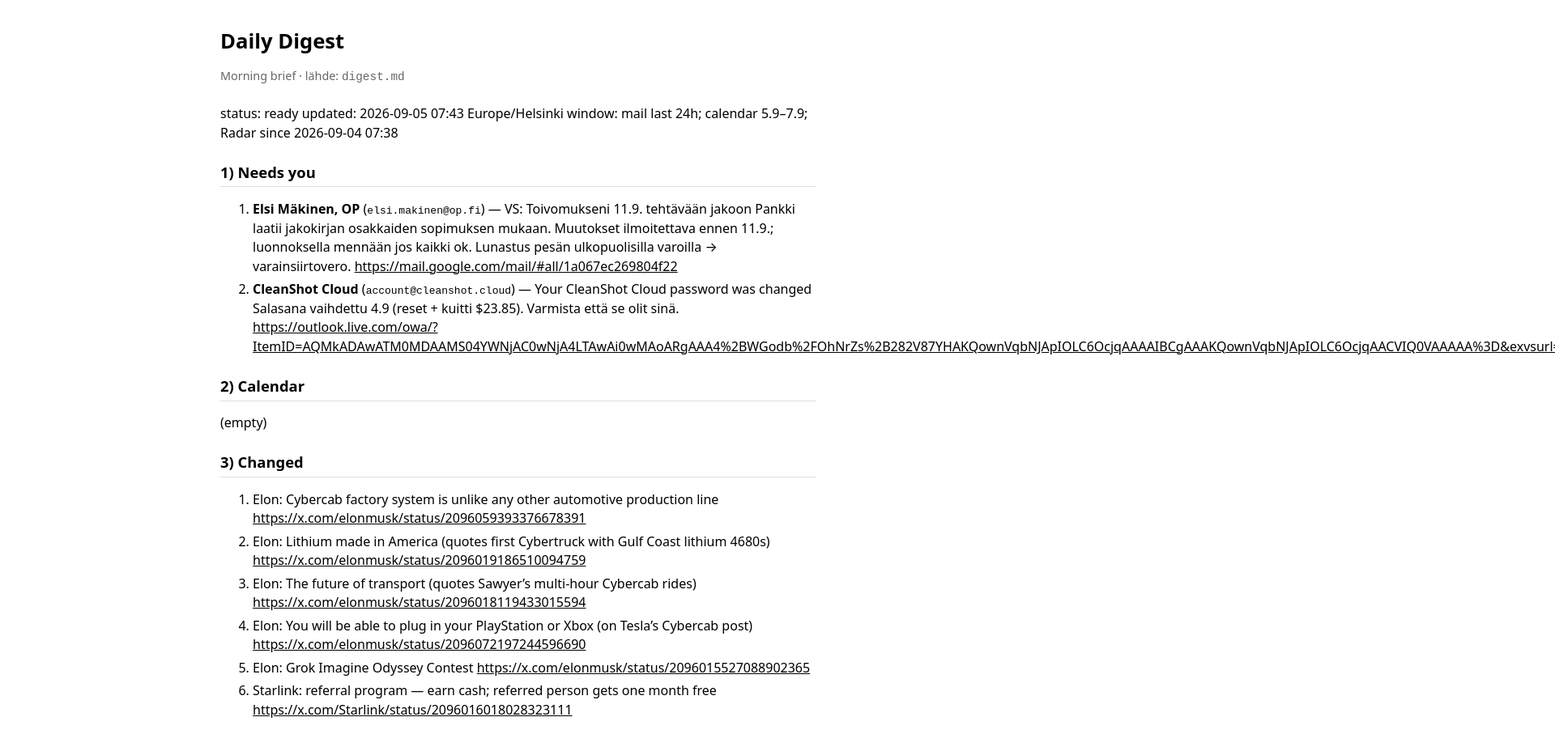
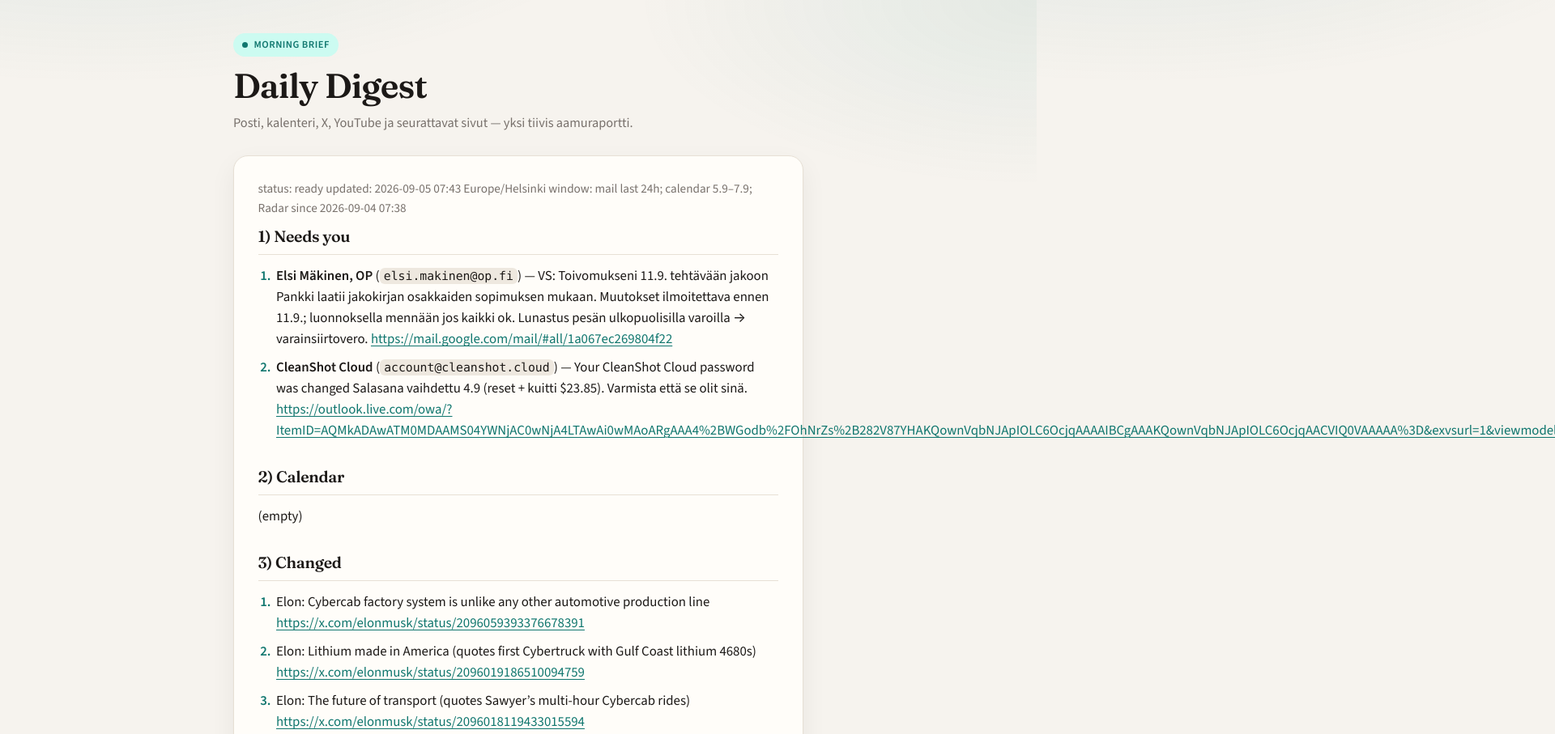
Before and after one commit to jukka12/daily-digest, a plain HTML site: page index.html in a window 1280 px wide. Shown: the top 907 px of the page at 81% size, 1920 px wide, since content can reach past the window. Drawn offline with nearby package versions, Linux system fonts and the light colour scheme.

Commit message:
Restyle Daily Digest as a polished editorial web page

```diff
--- a/index.html
+++ b/index.html
@@ -3,32 +3,189 @@
 <head>
 <meta charset="utf-8">
 <meta name="viewport" content="width=device-width, initial-scale=1">
+<meta name="color-scheme" content="light dark">
 <title>Daily Digest</title>
+<link rel="preconnect" href="https://fonts.googleapis.com">
+<link rel="preconnect" href="https://fonts.gstatic.com" crossorigin>
+<link href="https://fonts.googleapis.com/css2?family=Fraunces:opsz,wght@9..144,500;9..144,600&family=Source+Sans+3:ital,wght@0,400;0,500;0,600;1,400&display=swap" rel="stylesheet">
 <style>
-  :root { color-scheme: light dark; }
-  body { font-family: ui-sans-serif, system-ui, -apple-system, Segoe UI, sans-serif; max-width: 46rem; margin: 2rem auto; padding: 0 1rem; line-height: 1.45; }
-  h1 { font-size: 1.6rem; margin-bottom: 0.25rem; }
-  .meta { color: #666; font-size: 0.9rem; margin-bottom: 1.5rem; }
-  a { color: inherit; }
-  @media (prefers-color-scheme: dark) { .meta { color: #aaa; } }
+  :root {
+    --bg: #f6f3ee;
+    --bg-elev: #fffdf9;
+    --ink: #1c1917;
+    --muted: #78716c;
+    --line: #e7e0d5;
+    --accent: #0f766e;
+    --accent-soft: #ccfbf1;
+    --danger: #b91c1c;
+    --shadow: 0 1px 2px rgba(28, 25, 23, 0.04), 0 12px 32px rgba(28, 25, 23, 0.06);
+    --radius: 18px;
+  }
+  @media (prefers-color-scheme: dark) {
+    :root {
+      --bg: #0c0a09;
+      --bg-elev: #1c1917;
+      --ink: #fafaf9;
+      --muted: #a8a29e;
+      --line: #292524;
+      --accent: #5eead4;
+      --accent-soft: #134e4a;
+      --danger: #fca5a5;
+      --shadow: 0 1px 2px rgba(0,0,0,0.35), 0 16px 40px rgba(0,0,0,0.35);
+    }
+  }
+  * { box-sizing: border-box; }
+  html { -webkit-text-size-adjust: 100%; }
+  body {
+    margin: 0;
+    min-height: 100vh;
+    background:
+      radial-gradient(1200px 500px at 10% -10%, color-mix(in srgb, var(--accent) 12%, transparent), transparent 60%),
+      radial-gradient(900px 420px at 100% 0%, color-mix(in srgb, var(--accent) 8%, transparent), transparent 55%),
+      var(--bg);
+    color: var(--ink);
+    font-family: "Source Sans 3", ui-sans-serif, system-ui, -apple-system, sans-serif;
+    font-size: 1.05rem;
+    line-height: 1.55;
+  }
+  .shell {
+    width: min(44rem, calc(100% - 2rem));
+    margin: 0 auto;
+    padding: 2.5rem 0 4rem;
+  }
+  header.hero {
+    margin-bottom: 1.75rem;
+  }
+  .eyebrow {
+    display: inline-flex;
+    align-items: center;
+    gap: 0.45rem;
+    padding: 0.28rem 0.7rem;
+    border-radius: 999px;
+    background: var(--accent-soft);
+    color: var(--accent);
+    font-size: 0.78rem;
+    font-weight: 600;
+    letter-spacing: 0.04em;
+    text-transform: uppercase;
+  }
+  .eyebrow::before {
+    content: "";
+    width: 0.45rem;
+    height: 0.45rem;
+    border-radius: 50%;
+    background: currentColor;
+  }
+  h1 {
+    font-family: Fraunces, Georgia, serif;
+    font-weight: 600;
+    font-size: clamp(2rem, 4vw, 2.65rem);
+    letter-spacing: -0.02em;
+    line-height: 1.1;
+    margin: 0.85rem 0 0.55rem;
+  }
+  .lede {
+    margin: 0;
+    color: var(--muted);
+    max-width: 36rem;
+    font-size: 1.02rem;
+  }
+  .panel {
+    background: var(--bg-elev);
+    border: 1px solid var(--line);
+    border-radius: var(--radius);
+    box-shadow: var(--shadow);
+    padding: clamp(1.25rem, 3vw, 1.85rem);
+  }
+  #err:empty { display: none; }
+  #err {
+    margin-bottom: 1rem;
+    padding: 0.85rem 1rem;
+    border-radius: 12px;
+    background: color-mix(in srgb, var(--danger) 12%, transparent);
+    color: var(--danger);
+    font-size: 0.95rem;
+  }
   #content h1 { display: none; }
-  #content h2 { font-size: 1.15rem; margin-top: 1.5rem; border-bottom: 1px solid #ddd; padding-bottom: 0.25rem; }
-  @media (prefers-color-scheme: dark) { #content h2 { border-color: #444; } }
-  #content p, #content li { margin: 0.35rem 0; }
-  #err { color: #b00020; }
+  #content > p:first-of-type {
+    color: var(--muted);
+    font-size: 0.95rem;
+    margin-top: 0;
+  }
+  #content h2 {
+    font-family: Fraunces, Georgia, serif;
+    font-size: 1.22rem;
+    font-weight: 600;
+    letter-spacing: -0.015em;
+    margin: 1.85rem 0 0.75rem;
+    padding-bottom: 0.45rem;
+    border-bottom: 1px solid var(--line);
+  }
+  #content h2:first-of-type { margin-top: 0.35rem; }
+  #content p {
+    margin: 0.45rem 0;
+  }
+  #content ol {
+    margin: 0.4rem 0 0.9rem;
+    padding-left: 1.2rem;
+  }
+  #content li {
+    margin: 0.55rem 0;
+    padding-left: 0.2rem;
+  }
+  #content li::marker {
+    color: var(--accent);
+    font-weight: 600;
+  }
+  #content strong {
+    font-weight: 600;
+  }
+  #content a {
+    color: var(--accent);
+    text-decoration: underline;
+    text-decoration-thickness: 1px;
+    text-underline-offset: 0.18em;
+  }
+  #content a:hover {
+    text-decoration-thickness: 2px;
+  }
+  #content code {
+    font-family: ui-monospace, SFMono-Regular, Menlo, Consolas, monospace;
+    font-size: 0.88em;
+    padding: 0.1em 0.35em;
+    border-radius: 6px;
+    background: color-mix(in srgb, var(--line) 70%, transparent);
+  }
+  footer.note {
+    margin-top: 1.25rem;
+    color: var(--muted);
+    font-size: 0.85rem;
+  }
+  footer.note a { color: inherit; }
 </style>
 </head>
 <body>
-  <h1>Daily Digest</h1>
-  <p class="meta">Morning brief · lähde: <code>digest.md</code></p>
-  <div id="err"></div>
-  <article id="content">Ladataan…</article>
+  <div class="shell">
+    <header class="hero">
+      <span class="eyebrow">Morning brief</span>
+      <h1>Daily Digest</h1>
+      <p class="lede">Posti, kalenteri, X, YouTube ja seurattavat sivut — yksi tiivis aamuraportti.</p>
+    </header>
+    <div id="err"></div>
+    <main class="panel">
+      <article id="content">Ladataan…</article>
+    </main>
+    <footer class="note">Lähde: <code>digest.md</code> · <a href="https://github.com/jukka12/daily-digest">jukka12/daily-digest</a></footer>
+  </div>
   <script src="https://cdn.jsdelivr.net/npm/marked/marked.min.js"></script>
   <script>
     fetch('digest.md', { cache: 'no-store' })
       .then(r => { if (!r.ok) throw new Error(r.status + ' ' + r.statusText); return r.text(); })
       .then(t => { document.getElementById('content').innerHTML = marked.parse(t); })
-      .catch(e => { document.getElementById('err').textContent = 'digest.md ei latautunut: ' + e.message; document.getElementById('content').textContent = ''; });
+      .catch(e => {
+        document.getElementById('err').textContent = 'digest.md ei latautunut: ' + e.message;
+        document.getElementById('content').textContent = '';
+      });
   </script>
 </body>
 </html>
```
